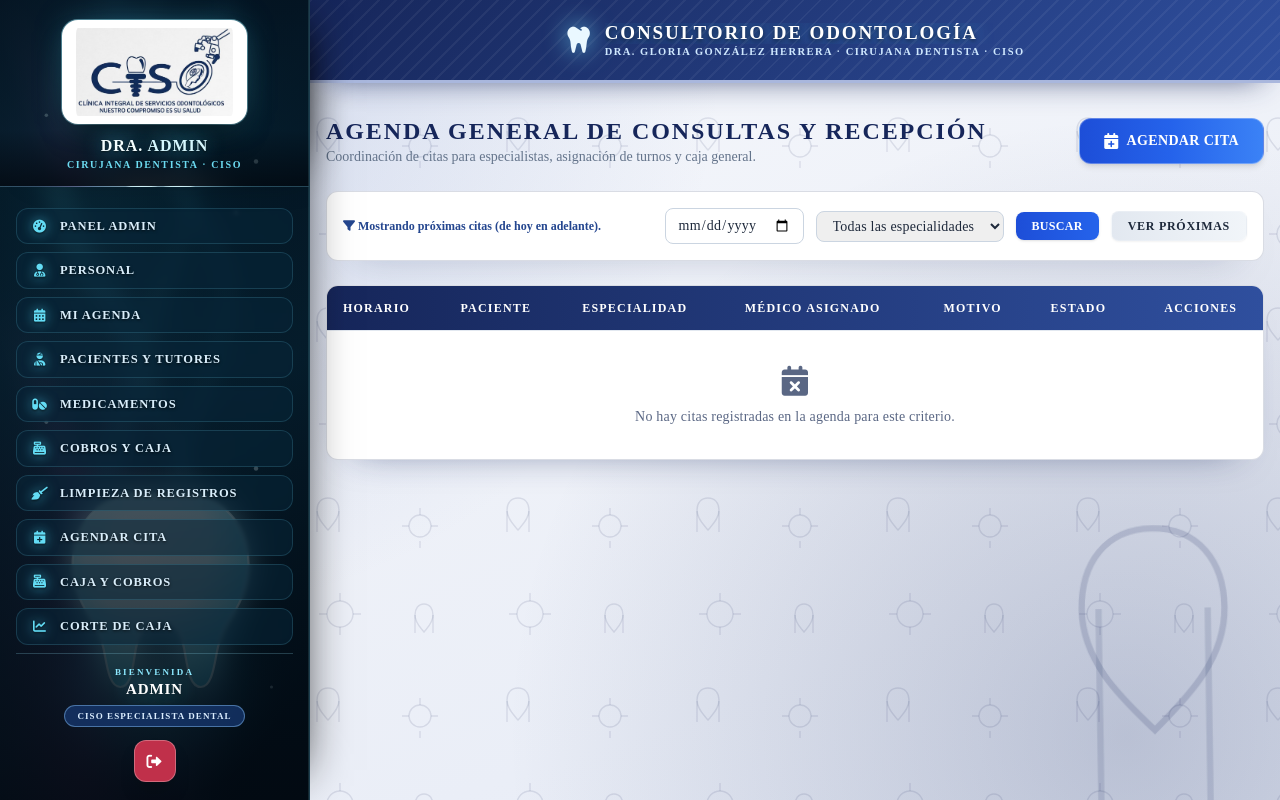
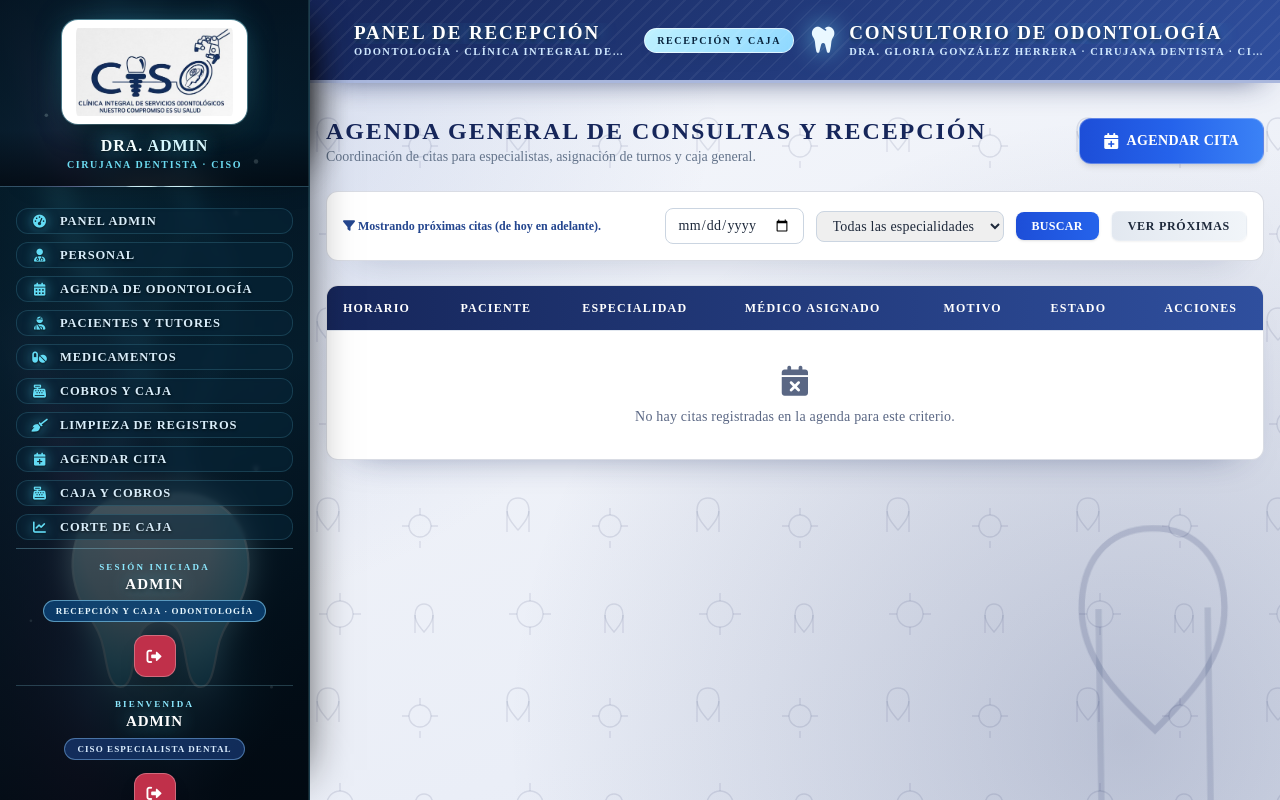
Before and after one commit to yaritzirodriguez02-ai/clinica-humana, a Spring Boot app: page /citas in a window 1280 px wide. Run offline with Spring Boot 4, Linux system fonts and the light colour scheme; a user stored in the database is signed in; data that the repository does not hold is empty; some of the project's set-up classes (security, data sources, template engines, error pages and the like) are left out, and stand-ins take their place; some libraries are stand-ins or nearby versions.

Commit message:
guarda cambios

```diff
--- a/src/main/java/com/clinicahumana/clinica_humana/controller/CitaController.java
+++ b/src/main/java/com/clinicahumana/clinica_humana/controller/CitaController.java
@@ -84,6 +84,14 @@ public class CitaController {
         model.addAttribute("filtroFecha", fecha);
         model.addAttribute("vistaFutura", fecha == null);
         model.addAttribute("esAdmin", "ADMIN".equals(rol));
+
+        // Recepción atiende las solicitudes en línea de Odontología que la doctora aún no recibió
+        if ("RECEPCIONISTA".equals(rol)) {
+            long solicitudesEnLinea = lista.stream()
+                    .filter(c -> "EN_LINEA".equals(c.getOrigen()) && !Boolean.TRUE.equals(c.getAceptada()))
+                    .count();
+            model.addAttribute("solicitudesEnLinea", solicitudesEnLinea);
+        }
         return "citas/agenda";
     }
 
@@ -271,7 +279,8 @@ public class CitaController {
         }
     }
 
-    // Aceptar una cita solicitada en línea (solo la especialista asignada o el administrador)
+    // Aceptar una cita solicitada en línea: la especialista asignada, recepción de
+    // Odontología (si la doctora aún no la ha recibido) o el administrador
     @PostMapping("/aceptar")
     public String aceptarCita(@RequestParam("idCita") Long idCita,
                               Principal principal,
@@ -287,9 +296,13 @@ public class CitaController {
         boolean esAdmin = usuarioActual != null && "ADMIN".equalsIgnoreCase(usuarioActual.getRol());
         boolean esAsignada = usuarioActual != null && cita.getMedico() != null
                 && usuarioActual.getIdUsuario().equals(cita.getMedico().getIdUsuario());
-        if (!esAdmin && !esAsignada) {
+        // Recepción sólo recibe solicitudes en línea de Odontología: nunca de Pediatría
+        boolean esRecepcionOdonto = usuarioActual != null
+                && "RECEPCIONISTA".equalsIgnoreCase(usuarioActual.getRol())
+                && "ODONTOLOGIA".equalsIgnoreCase(cita.getEspecialidad());
+        if (!esAdmin && !esAsignada && !esRecepcionOdonto) {
             redirectAttributes.addFlashAttribute("mensajeError",
-                    "Solo la especialista asignada a la cita (o el administrador) puede aceptarla.");
+                    "Solo la especialista asignada, recepción de Odontología (o el administrador) puede aceptarla.");
             return "redirect:/citas";
         }
 
--- /dev/null
+++ b/src/main/resources/static/css/panel-recepcion.css
@@ -0,0 +1,89 @@
+/* ==========================================================================
+   Panel de Recepción (exclusivo de Odontología)
+   Misma base visual que el panel dental CISO: paleta azul del logotipo,
+   Times New Roman y barra lateral fija. Este archivo sólo ajusta la
+   identidad para que se distinga claramente que es Recepción y Caja.
+   ========================================================================== */
+
+.ciso-sidebar__brand--recepcion {
+    gap: 10px;
+    padding-top: 18px;
+    background-image:
+        linear-gradient(180deg, rgba(4, 20, 40, .82) 0%, rgba(8, 40, 78, .70) 70%, rgba(2, 12, 26, .90) 100%),
+        url("/img/sidebar-ciso.svg");
+}
+
+/* Nombre del panel debajo del logo */
+.ciso-sidebar__brand--recepcion .ciso-sidebar__doctor {
+    font-size: 15px;
+    letter-spacing: .07em !important;
+    color: #ffffff;
+}
+
+.ciso-sidebar__brand--recepcion .ciso-sidebar__role {
+    color: #8fe9ff;
+    letter-spacing: .18em !important;
+}
+
+/* Identidad de recepción en la barra azul superior */
+header.ciso-navbar .ciso-header__brand--recepcion {
+    justify-content: flex-start;
+    padding-left: 14px;
+    gap: 14px;
+}
+
+header.ciso-navbar .ciso-header__brand--recepcion > i {
+    font-size: 28px;
+}
+
+.ciso-header__brand--recepcion .ciso-header__brand-title {
+    font-size: 18px;
+}
+
+.ciso-header__brand-tag {
+    margin-left: 6px;
+    font: 700 10px/1 var(--ciso-serif, 'Times New Roman', serif);
+    letter-spacing: .16em;
+    text-transform: uppercase;
+    color: #04203a;
+    background: linear-gradient(135deg, #bff2ff 0%, #8fd8ff 100%);
+    border: 1px solid rgba(255, 255, 255, .65);
+    border-radius: 999px;
+    padding: 7px 12px 6px;
+    white-space: nowrap;
+    box-shadow: 0 8px 20px -12px rgba(0, 0, 0, .8);
+}
+
+/* Pie de la barra lateral: sesión de recepción */
+.ciso-sidebar__footer--recepcion {
+    border-top-color: rgba(151, 232, 255, .30);
+}
+
+.ciso-sidebar__footer--recepcion .ciso-sidebar__welcome-name {
+    font-size: 14px;
+    letter-spacing: .08em !important;
+}
+
+.ciso-sidebar__footer--recepcion .ciso-sidebar__welcome-role {
+    background: rgba(12, 68, 120, .82);
+    border-color: rgba(150, 225, 255, .55);
+    color: #e8f8ff;
+}
+
+/* En pantallas angostas la identidad vuelve a la barra de la clínica */
+@media (max-width: 1023px) {
+    header.ciso-navbar .ciso-header__brand--recepcion {
+        display: none !important;
+    }
+
+    .ciso-sidebar__footer--recepcion {
+        display: none !important;
+    }
+}
+
+@media print {
+    .ciso-sidebar__brand--recepcion,
+    .ciso-sidebar__footer--recepcion {
+        display: none !important;
+    }
+}
--- a/src/main/resources/templates/citas/agenda.html
+++ b/src/main/resources/templates/citas/agenda.html
@@ -24,6 +24,27 @@
             <span th:text="${mensajeError}"></span>
         </div>
 
+        <!-- Identidad del Panel de Recepción (exclusivo de Odontología) -->
+        <div th:if="${usuarioActual != null and usuarioActual.rol == 'RECEPCIONISTA'}"
+             class="mb-6 rounded-xl bg-gradient-to-r from-blue-950 via-blue-800 to-sky-700 text-white p-5 shadow-lg border border-sky-300/30">
+            <div class="flex flex-wrap items-center justify-between gap-4">
+                <div>
+                    <p class="text-[11px] font-bold uppercase tracking-[.2em] text-sky-200">Panel de Recepción · Odontología</p>
+                    <p class="text-sm mt-1 text-blue-50">Agenda citas, recibe solicitudes en línea, gestiona pacientes y tutores, y maneja caja y cobros.</p>
+                    <p class="text-[11px] mt-1 text-sky-100/80">Historial clínico en modo lectura: sin recetas, sin informes y sin eliminar atenciones ni pagos.</p>
+                </div>
+                <a th:href="@{/citas/nueva}"
+                   class="inline-flex items-center gap-2 px-4 py-2 rounded-lg bg-white/95 text-blue-900 text-xs font-bold uppercase tracking-wide hover:bg-white transition">
+                    <i class="fa-solid fa-calendar-plus"></i> Agendar cita
+                </a>
+            </div>
+            <p th:if="${solicitudesEnLinea != null and solicitudesEnLinea > 0}"
+               class="mt-3 inline-flex items-center gap-2 rounded-lg bg-amber-100 text-amber-900 border border-amber-300 px-3 py-1.5 text-xs font-bold uppercase tracking-wide">
+                <i class="fa-solid fa-globe"></i>
+                <span th:text="${solicitudesEnLinea + (solicitudesEnLinea == 1 ? ' solicitud en línea por aceptar' : ' solicitudes en línea por aceptar')}">Solicitudes en línea por aceptar</span>
+            </p>
+        </div>
+
         <!-- Encabezado adaptable según el rol del usuario conectado -->
         <div class="flex flex-col sm:flex-row justify-between items-start sm:items-center gap-4 mb-6">
             <div>
@@ -41,7 +62,11 @@
                     </div>
                 </div>
                 <!-- Vista para Recepción / Admin -->
-                <div th:if="${usuarioActual != null and (usuarioActual.rol == 'RECEPCIONISTA' or usuarioActual.rol == 'ADMIN')}">
+                <div th:if="${usuarioActual != null and usuarioActual.rol == 'RECEPCIONISTA'}">
+                    <h2 class="text-2xl font-bold text-slate-900">Agenda de Odontología — Recepción</h2>
+                    <p class="text-sm text-slate-500">Solicitudes en línea, citas programadas y cobros del consultorio dental CISO.</p>
+                </div>
+                <div th:if="${usuarioActual != null and usuarioActual.rol == 'ADMIN'}">
                     <h2 class="text-2xl font-bold text-slate-900">Agenda General de Consultas y Recepción</h2>
                     <p class="text-sm text-slate-500">Coordinación de citas para especialistas, asignación de turnos y caja general.</p>
                 </div>
@@ -152,8 +177,8 @@
                                 <!-- Si la cita está PROGRAMADA: Acciones activas -->
                                 <div th:if="${c.estado == 'PROGRAMADA'}" class="inline-flex items-center gap-1.5 flex-wrap justify-center">
 
-                                    <!-- 0. Aceptar la solicitud en línea (especialista asignada o administrador) -->
-                                    <form th:if="${c.origen == 'EN_LINEA' and not c.aceptada and usuarioActual != null and (usuarioActual.rol == 'ADMIN' or (c.medico != null and c.medico.idUsuario != null and c.medico.idUsuario == usuarioActual.idUsuario))}"
+                                    <!-- 0. Aceptar la solicitud en línea (especialista asignada, recepción de Odontología o administrador) -->
+                                    <form th:if="${c.origen == 'EN_LINEA' and not c.aceptada and usuarioActual != null and (usuarioActual.rol == 'ADMIN' or (usuarioActual.rol == 'RECEPCIONISTA' and c.especialidad == 'ODONTOLOGIA') or (c.medico != null and c.medico.idUsuario != null and c.medico.idUsuario == usuarioActual.idUsuario))}"
                                           th:action="@{/citas/aceptar}" method="post" class="inline"
                                           onsubmit="return confirm('¿Aceptar esta cita solicitada en línea y confirmarla en la agenda?');">
                                         <input type="hidden" name="idCita" th:value="${c.idCita}">
--- a/src/main/resources/templates/fragments/navbar.html
+++ b/src/main/resources/templates/fragments/navbar.html
@@ -5,7 +5,18 @@
 
 <header th:fragment="barraNavegacion" class="ciso-navbar bg-indigo-900 text-white shadow-lg sticky top-0 z-50 border-b border-indigo-700/70">
     <!-- Tema propio del panel dental: azul del logotipo, Times New Roman y papel tapiz -->
-    <link rel="stylesheet" sec:authorize="hasRole('ODONTOLOGIA')" th:href="@{/css/panel-odontologia.css}">
+    <link rel="stylesheet" sec:authorize="hasAnyRole('ODONTOLOGIA', 'RECEPCIONISTA')" th:href="@{/css/panel-odontologia.css}">
+    <link rel="stylesheet" sec:authorize="hasRole('RECEPCIONISTA')" th:href="@{/css/panel-recepcion.css}">
+
+    <!-- Identidad fija de la barra lateral del Panel de Recepción -->
+    <div sec:authorize="hasRole('RECEPCIONISTA')" class="ciso-sidebar__brand ciso-sidebar__brand--recepcion">
+        <img th:src="@{/img/logo-ciso.jpg}" src="/img/logo-ciso.jpg"
+             alt="Clinica Integral de Servicios Odontologicos" class="ciso-sidebar__logo">
+        <div class="ciso-sidebar__who">
+            <span class="ciso-sidebar__doctor">Panel de Recepción</span>
+            <span class="ciso-sidebar__role">Odontología · CISO</span>
+        </div>
+    </div>
 
     <!-- Identidad fija de la barra lateral: logo grande y nombre de la doctora debajo -->
     <div sec:authorize="hasRole('ODONTOLOGIA')" class="ciso-sidebar__brand">
@@ -21,6 +32,16 @@
 
     <div class="max-w-[1500px] mx-auto px-4">
         <div class="flex justify-between items-center gap-4 h-20">
+
+            <!-- Identidad del Panel de Recepción dentro de la barra azul -->
+            <div sec:authorize="hasRole('RECEPCIONISTA')" class="ciso-header__brand ciso-header__brand--recepcion">
+                <i class="fa-solid fa-clipboard-user"></i>
+                <div class="ciso-header__brand-text">
+                    <span class="ciso-header__brand-title">Panel de Recepción</span>
+                    <span class="ciso-header__brand-sub">Odontología · Clínica Integral de Servicios Odontológicos</span>
+                </div>
+                <span class="ciso-header__brand-tag">Recepción y Caja</span>
+            </div>
 
             <!-- Identidad del consultorio dentro de la barra azul -->
             <div sec:authorize="hasRole('ODONTOLOGIA')" class="ciso-header__brand">
@@ -88,7 +109,9 @@
 
                 <!-- 2. AGENDA / CITAS (Todos la ven, pero filtrada a su rol) -->
                 <a th:href="@{/citas}" class="px-2 py-2 rounded-lg text-[11px] font-bold uppercase whitespace-nowrap hover:bg-indigo-800 transition flex items-center gap-1.5 text-blue-100">
-                    <i class="fa-solid fa-calendar-days text-blue-300"></i> Mi Agenda
+                    <i class="fa-solid fa-calendar-days text-blue-300"></i>
+                    <span sec:authorize="hasRole('RECEPCIONISTA')">Agenda de Odontología</span>
+                    <span sec:authorize="!hasRole('RECEPCIONISTA')">Mi Agenda</span>
                 </a>
 
                 <!-- 3. PACIENTES Y TUTORES -->
@@ -117,7 +140,7 @@
                     <i class="fa-solid fa-broom"></i> Limpieza de Registros
                 </a>
 
-                <!-- 4. AGENDAR NUEVA CITA -->
+                <!-- 4. AGENDAR NUEVA CITA (Recepción agenda en Odontología) -->
                 <a sec:authorize="hasAnyRole('PEDIATRA', 'RECEPCIONISTA', 'ADMIN')"
                    th:href="@{/citas/nueva}" class="px-2 py-2 rounded-lg text-[11px] font-bold uppercase whitespace-nowrap hover:bg-indigo-800 transition flex items-center gap-1.5 text-blue-100">
                     <i class="fa-solid fa-calendar-plus text-blue-300"></i> Agendar Cita
@@ -135,6 +158,19 @@
                    th:href="@{/pagos/corte}" class="px-2 py-2 rounded-lg text-[11px] font-bold uppercase whitespace-nowrap hover:bg-indigo-800 transition flex items-center gap-1.5 text-blue-100">
                     <i class="fa-solid fa-chart-line text-blue-300"></i> Corte de Caja
                 </a>
+
+                <!-- Pie de la barra lateral: sesión de Recepción -->
+                <div sec:authorize="hasRole('RECEPCIONISTA')" class="ciso-sidebar__footer ciso-sidebar__footer--recepcion">
+                    <span class="ciso-sidebar__welcome">Sesión iniciada</span>
+                    <span class="ciso-sidebar__welcome-name"
+                          th:text="${#authentication.name}">recepcion</span>
+                    <span class="ciso-sidebar__welcome-role">Recepción y Caja · Odontología</span>
+                    <form th:action="@{/logout}" method="post" class="ciso-sidebar__logout-form">
+                        <button type="submit" title="Cerrar sesion" class="ciso-sidebar__logout">
+                            <i class="fa-solid fa-right-from-bracket"></i>
+                        </button>
+                    </form>
+                </div>
 
                 <!-- Pie de la barra lateral: bienvenida y salida de la doctora -->
                 <div sec:authorize="hasRole('ODONTOLOGIA')" class="ciso-sidebar__footer">
--- a/src/main/resources/templates/pacientes/formulario.html
+++ b/src/main/resources/templates/pacientes/formulario.html
@@ -6,7 +6,8 @@
     <title>Registro / Edición de Paciente</title>
     <script src="https://cdn.tailwindcss.com"></script>
     <link href="https://cdnjs.cloudflare.com/ajax/libs/font-awesome/6.0.0/css/all.min.css" rel="stylesheet">
-    <link rel="stylesheet" sec:authorize="hasRole('ODONTOLOGIA')" th:href="@{/css/panel-odontologia.css}">
+    <link rel="stylesheet" sec:authorize="hasAnyRole('ODONTOLOGIA', 'RECEPCIONISTA')" th:href="@{/css/panel-odontologia.css}">
+    <link rel="stylesheet" sec:authorize="hasRole('RECEPCIONISTA')" th:href="@{/css/panel-recepcion.css}">
 </head>
 <body class="bg-slate-50 min-h-screen text-slate-800 font-sans pb-12">
 
@@ -16,6 +17,8 @@
             <h1 class="text-lg font-bold flex items-center gap-2">
                 <i class="fa-solid fa-hospital-user text-indigo-200"></i>
                 <span th:text="${paciente.idPaciente == null ? ('Nuevo Paciente - ' + areaActual.etiqueta) : ('Modificar Datos de Paciente - ' + areaActual.etiqueta)}"></span>
+                <span sec:authorize="hasRole('RECEPCIONISTA')"
+                      class="ciso-header__brand-tag text-[9px]">Panel de Recepción</span>
             </h1>
             <a th:href="@{/pacientes(area=${areaActual.slug})}" class="text-sm bg-indigo-800 hover:bg-indigo-900 px-3 py-1.5 rounded-lg transition border border-indigo-500">
                 <i class="fa-solid fa-arrow-left"></i> Volver a la lista
```
Also changed, not shown: src/main/resources/templates/pacientes/ver_expediente.html (+5 -3 lines).
